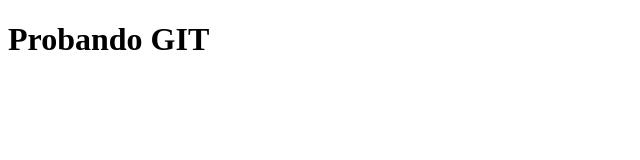
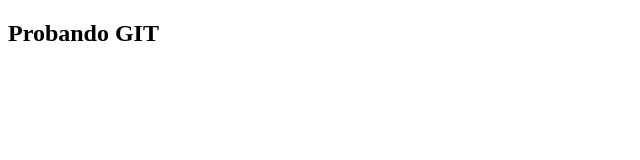
Before and after one commit to Wilnet2017/wilson-git, a plain HTML site: page index.html in a window 1280 px wide. Shown: the whole page, without its empty margins (0-640 px from the left). Drawn offline with Linux system fonts and the light colour scheme.

Commit message:
quinto commit

```diff
--- a/index.html
+++ b/index.html
@@ -6,6 +6,6 @@
     <title>Probando</title>
 </head>
 <body>
-    <h1>Probando GIT</h1>
+    <h2>Probando GIT</h2>
 </body>
 </html>
--- a/main.js
+++ b/main.js
@@ -1,4 +1,5 @@
 var a = 12;
 a = a * 12;
 nombre = "Wilson";
+console.log(nombre)
 console.log(a)
```
